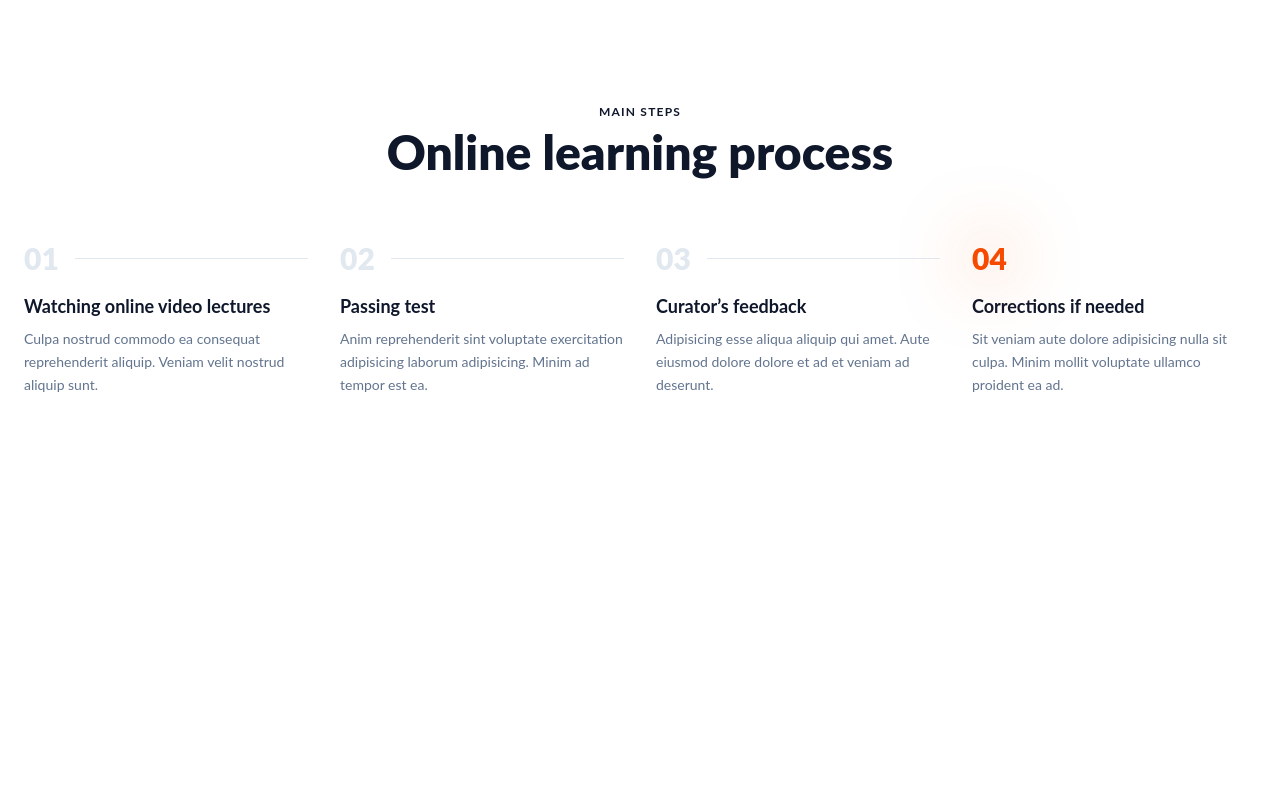
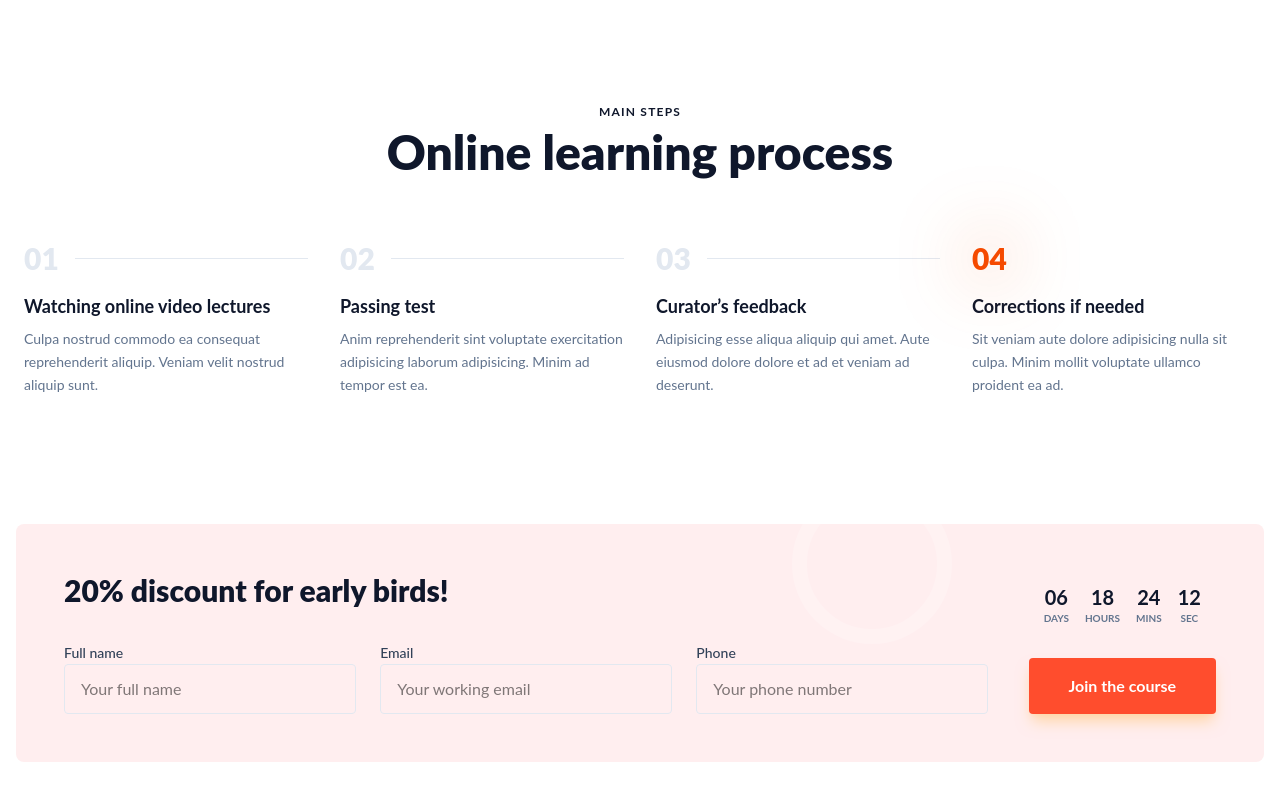
Before and after one commit to Faridun-07/Group-project-3, a website: page src/Ilyospage3.html in a window 1280 px wide. Shown: the part 754-1564 px from the top of the page. Before the commit the page ends 1230 px from the top, so only its background shows below. Drawn offline with nearby package versions, Linux system fonts and the light colour scheme; files that its build step writes are made by us from their sources.

Commit message:
Sectoin 3

```diff
--- a/src/Ilyospage3.html
+++ b/src/Ilyospage3.html
@@ -186,5 +186,75 @@
   </div>
 </section>
 
+
+
+<!-- Section 3-->
+<section class="max-w-7xl mx-auto px-4 py-12">
+
+  <div class="bg-[#FFEEEF] rounded-lg p-8 md:p-12 relative overflow-hidden">
+
+
+    <div class="absolute -top-10 right-1/4 w-40 h-40 border-[15px] border-white/20 rounded-full hidden md:block"></div>
+
+    <div class="flex flex-col lg:flex-row lg:items-end justify-between gap-10">
+
+
+      <div class="flex-grow">
+        <h2 class="text-3xl font-black text-slate-900 mb-8">20% discount for early birds!</h2>
+
+        <form class="grid grid-cols-1 md:grid-cols-3 gap-6 items-end">
+
+          <div class="space-y-2">
+            <label class="text-sm font-medium text-slate-700">Full name</label>
+            <input type="text" placeholder="Your full name" class="w-full px-4 py-3 rounded border border-slate-200 focus:outline-none focus:ring-2 focus:ring-orange-600 transition-all">
+          </div>
+
+
+          <div class="space-y-2">
+            <label class="text-sm font-medium text-slate-700">Email</label>
+            <input type="email" placeholder="Your working email" class="w-full px-4 py-3 rounded border border-slate-200 focus:outline-none focus:ring-2 focus:ring-orange-600 transition-all">
+          </div>
+
+
+          <div class="space-y-2">
+            <label class="text-sm font-medium text-slate-700">Phone</label>
+            <input type="tel" placeholder="Your phone number" class="w-full px-4 py-3 rounded border border-slate-200 focus:outline-none focus:ring-2 focus:ring-orange-600 transition-all">
+          </div>
+        </form>
+      </div>
+
+
+      <div class="flex flex-col sm:flex-row lg:flex-col items-center gap-8 shrink-0">
+
+
+        <div class="flex gap-4">
+          <div class="text-center">
+            <div class="text-xl font-bold text-slate-900">06</div>
+            <div class="text-[10px] uppercase font-bold text-slate-500">Days</div>
+          </div>
+          <div class="text-center">
+            <div class="text-xl font-bold text-slate-900">18</div>
+            <div class="text-[10px] uppercase font-bold text-slate-500">Hours</div>
+          </div>
+          <div class="text-center">
+            <div class="text-xl font-bold text-slate-900">24</div>
+            <div class="text-[10px] uppercase font-bold text-slate-500">Mins</div>
+          </div>
+          <div class="text-center">
+            <div class="text-xl font-bold text-slate-900">12</div>
+            <div class="text-[10px] uppercase font-bold text-slate-500">Sec</div>
+          </div>
+        </div>
+
+
+        <button class="w-full sm:w-auto bg-[#FF4D2D] hover:bg-[#E33E1F] text-white px-10 py-4 rounded font-bold transition-all shadow-lg shadow-orange-200">
+          Join the course
+        </button>
+      </div>
+
+    </div>
+  </div>
+</section>
+
 </body>
 </html>
```
